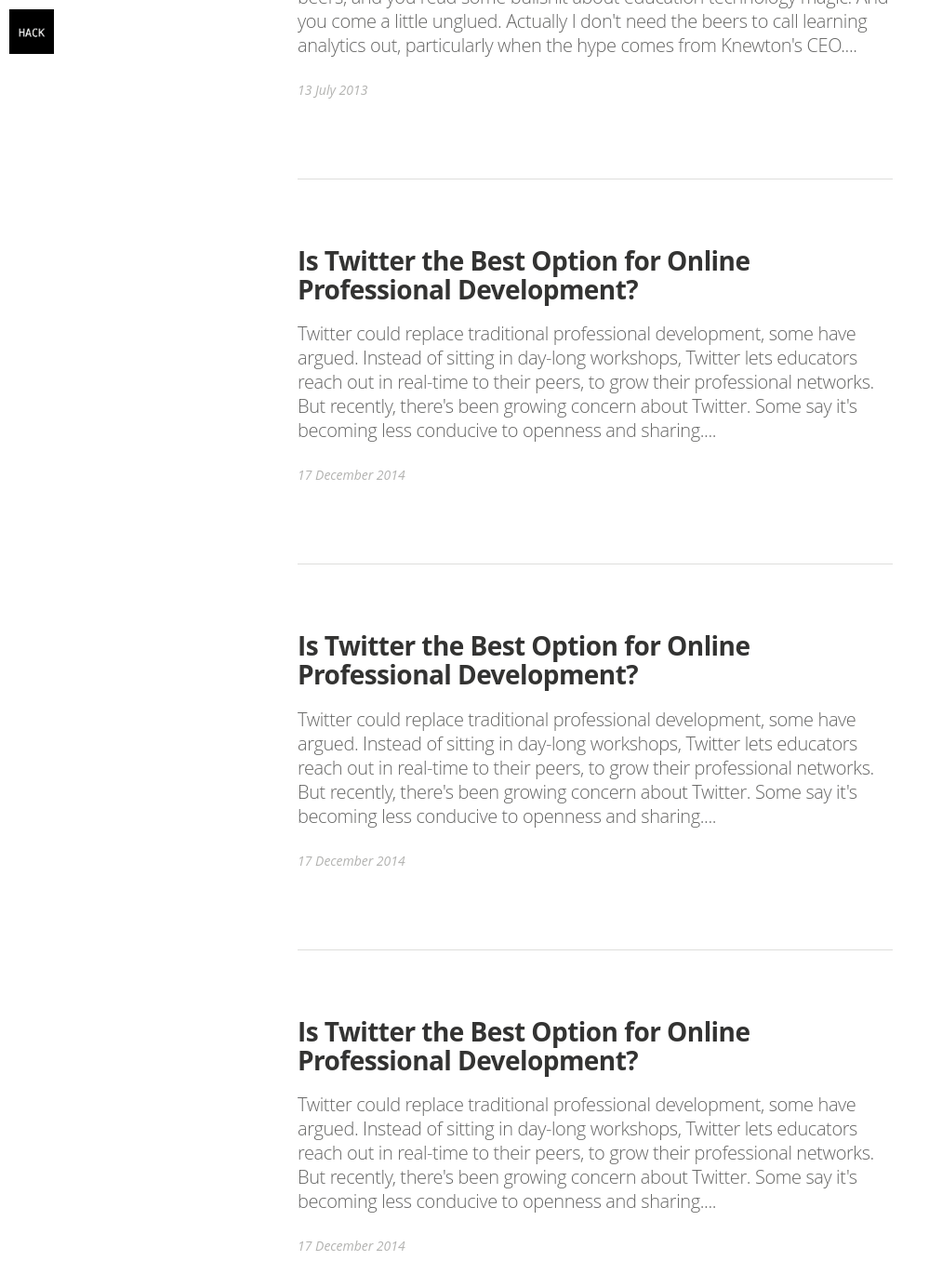
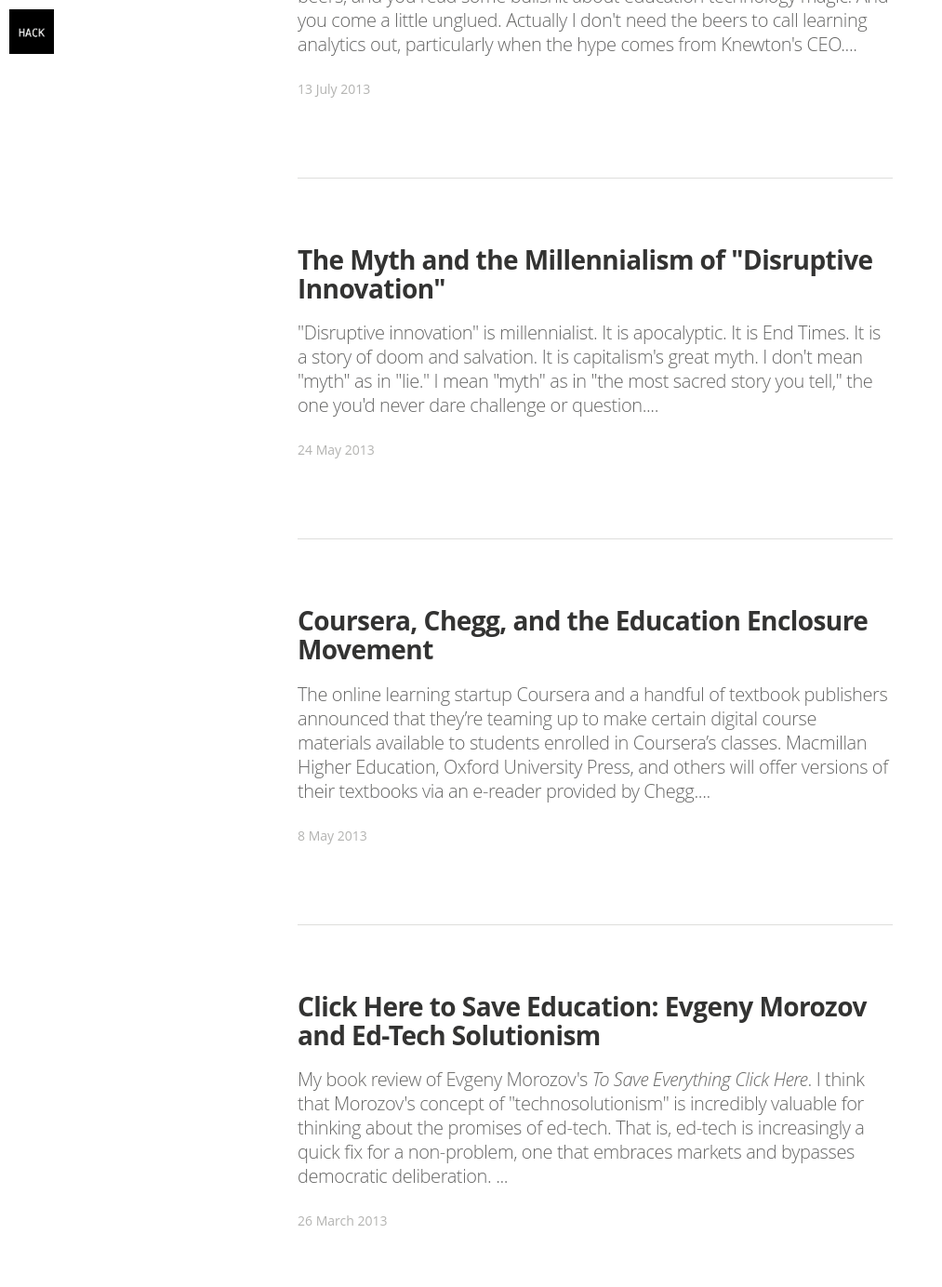
Before and after one commit to HackEducation/Writing, a Jekyll site: the page built from index.html, in a window 1280 px wide and 1400 px high, scrolled down 7665 px. Shown: the top 1384 px of the window at 93% size, without its empty margins (0-1013 px from the left). Built offline with Jekyll 4.4.1, drawn with Linux system fonts in a browser that asks for light colours; nearby versions of some CDN libraries; some web fonts are replaced; Markdown is read by kramdown in place of the engine named in the settings; the list of posts is cut into pages by our own code; some of the changed text lies outside the part shown.

Commit message:
Added more entries

```diff
--- a/index.html
+++ b/index.html
@@ -337,7 +337,7 @@ layout: default
             </header>
 
             <section class="post-excerpt" itemprop="description">
-              <p>.This was not an easy post to write, but it's an easy stance to take. Conferences need to have a Code of Conduct. ISTE needs a Code of Conduct. The organization's response to a story about sexual harassment at rape at the 2013 conference was abhorrent. ISTE is not safe....</p>
+              <p>This was not an easy post to write, but it's an easy stance to take. Conferences need to have a Code of Conduct. ISTE needs a Code of Conduct. The organization's response to a story about sexual harassment at rape at the 2013 conference was abhorrent. ISTE is not safe....</p>
             </section>
 
             <div class="post-meta">
@@ -441,7 +441,7 @@ layout: default
             </header>
 
             <section class="post-excerpt" itemprop="description">
-              <p>I combine my review (unfavorable) of Diane Ravitch's <em>Reign of Error</em> with my review (glowing) of Sylvia Martinez and Gary Stager's <em>Invent to Learn</e>. There is much I agree with Ravitch about. I appreciate some of her work, but I am a constructionist not an instructivist. So we differ greatly....</p>
+              <p>I combine my review (unfavorable) of Diane Ravitch's <em>Reign of Error</em> with my review (glowing) of Sylvia Martinez and Gary Stager's <em>Invent to Learn</em>. There is much I agree with Ravitch about. I appreciate some of her work, but I am a constructionist not an instructivist. So we differ greatly....</p>
             </section>
 
             <div class="post-meta">
@@ -489,15 +489,15 @@ layout: default
           <div class="article-item">
 
             <header class="post-header">
-              <h2 class="post-title" itemprop="name"><a href="http://hackeducation.com/2014/12/17/twitter-professional-development/" itemprop="url">Is Twitter the Best Option for Online Professional Development?</a></h2>
+              <h2 class="post-title" itemprop="name"><a href="http://hackeducation.com/2013/05/24/disruptive-innovation/" itemprop="url">The Myth and the Millennialism of "Disruptive Innovation"</a></h2>
             </header>
 
             <section class="post-excerpt" itemprop="description">
-              <p>Twitter could replace traditional professional development, some have argued. Instead of sitting in day-long workshops, Twitter lets educators reach out in real-time to their peers, to grow their professional networks. But recently, there's been growing concern about Twitter. Some say it's becoming less conducive to openness and sharing....</p>
+              <p>"Disruptive innovation" is millennialist. It is apocalyptic. It is End Times. It is a story of doom and salvation. It is capitalism's great myth. I don't mean "myth" as in "lie." I mean "myth" as in "the most sacred story you tell," the one you'd never dare challenge or question....</p>
             </section>
 
             <div class="post-meta">
-              <time datetime="17 December 2014">17 December 2014</time>
+              <time datetime="24 May 2013">24 May 2013</time>
   <!--            <span class="post-tags-set">on <span class="post-tag-">, <a href="/tag/"></a></span></span>-->
             </div>
 
@@ -515,15 +515,15 @@ layout: default
           <div class="article-item">
 
             <header class="post-header">
-              <h2 class="post-title" itemprop="name"><a href="http://hackeducation.com/2014/12/17/twitter-professional-development/" itemprop="url">Is Twitter the Best Option for Online Professional Development?</a></h2>
+              <h2 class="post-title" itemprop="name"><a href="http://hackeducation.com/2013/05/08/coursera-chegg/" itemprop="url">Coursera, Chegg, and the Education Enclosure Movement</a></h2>
             </header>
 
             <section class="post-excerpt" itemprop="description">
-              <p>Twitter could replace traditional professional development, some have argued. Instead of sitting in day-long workshops, Twitter lets educators reach out in real-time to their peers, to grow their professional networks. But recently, there's been growing concern about Twitter. Some say it's becoming less conducive to openness and sharing....</p>
+              <p>The online learning startup Coursera and a handful of textbook publishers announced that they’re teaming up to make certain digital course materials available to students enrolled in Coursera’s classes. Macmillan Higher Education, Oxford University Press, and others will offer versions of their textbooks via an e-reader provided by Chegg....</p>
             </section>
 
             <div class="post-meta">
-              <time datetime="17 December 2014">17 December 2014</time>
+              <time datetime="8 May 2013">8 May 2013</time>
   <!--            <span class="post-tags-set">on <span class="post-tag-">, <a href="/tag/"></a></span></span>-->
             </div>
 
@@ -541,15 +541,15 @@ layout: default
           <div class="article-item">
 
             <header class="post-header">
-              <h2 class="post-title" itemprop="name"><a href="http://hackeducation.com/2014/12/17/twitter-professional-development/" itemprop="url">Is Twitter the Best Option for Online Professional Development?</a></h2>
+              <h2 class="post-title" itemprop="name"><a href="http://hackeducation.com/2013/03/26/ed-tech-solutionism-morozov/" itemprop="url">Click Here to Save Education: Evgeny Morozov and Ed-Tech Solutionism</a></h2>
             </header>
 
             <section class="post-excerpt" itemprop="description">
-              <p>Twitter could replace traditional professional development, some have argued. Instead of sitting in day-long workshops, Twitter lets educators reach out in real-time to their peers, to grow their professional networks. But recently, there's been growing concern about Twitter. Some say it's becoming less conducive to openness and sharing....</p>
+              <p>My book review of Evgeny Morozov's <em>To Save Everything Click Here</em>. I think that Morozov's concept of "technosolutionism" is incredibly valuable for thinking about the promises of ed-tech. That is, ed-tech is increasingly a quick fix for a non-problem, one that embraces markets and bypasses democratic deliberation. ...</p>
             </section>
 
             <div class="post-meta">
-              <time datetime="17 December 2014">17 December 2014</time>
+              <time datetime="26 March 2013">26 March 2013</time>
   <!--            <span class="post-tags-set">on <span class="post-tag-">, <a href="/tag/"></a></span></span>-->
             </div>
 
```
